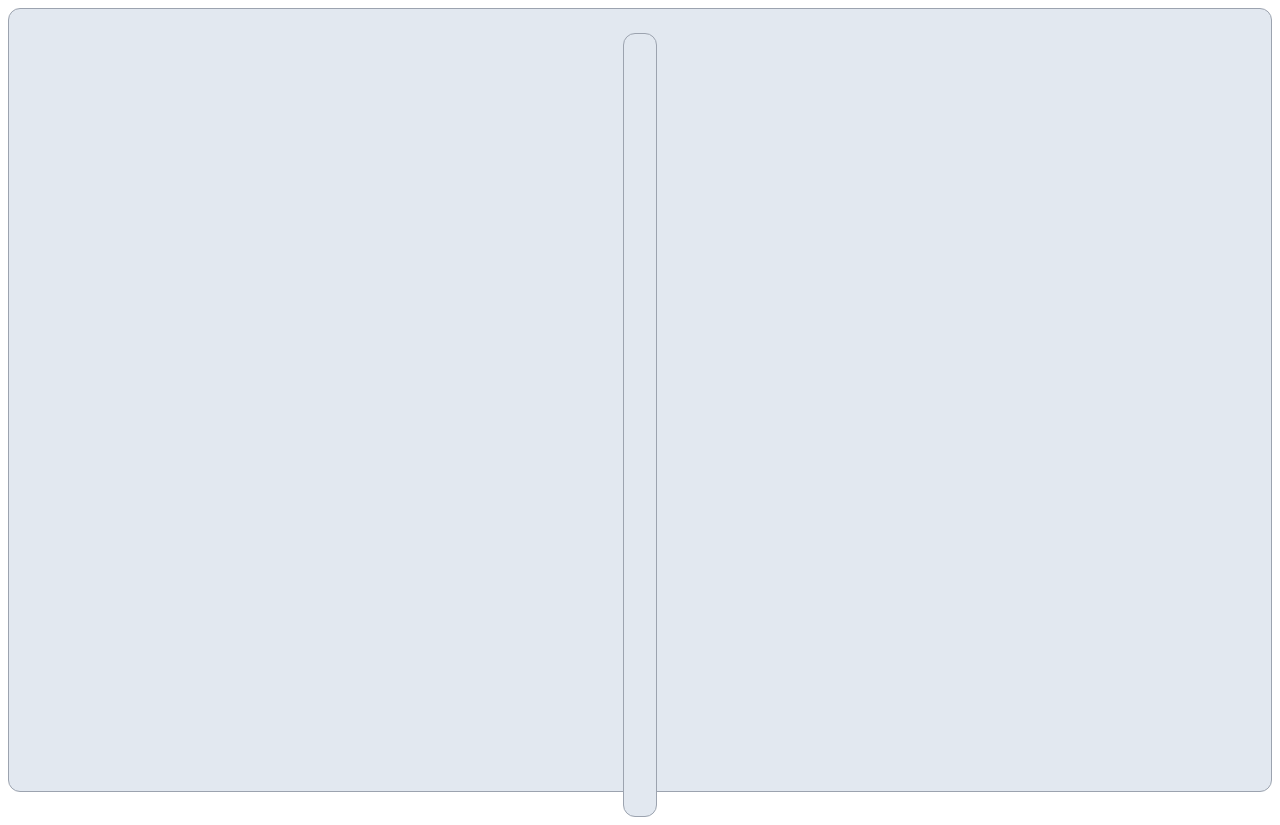
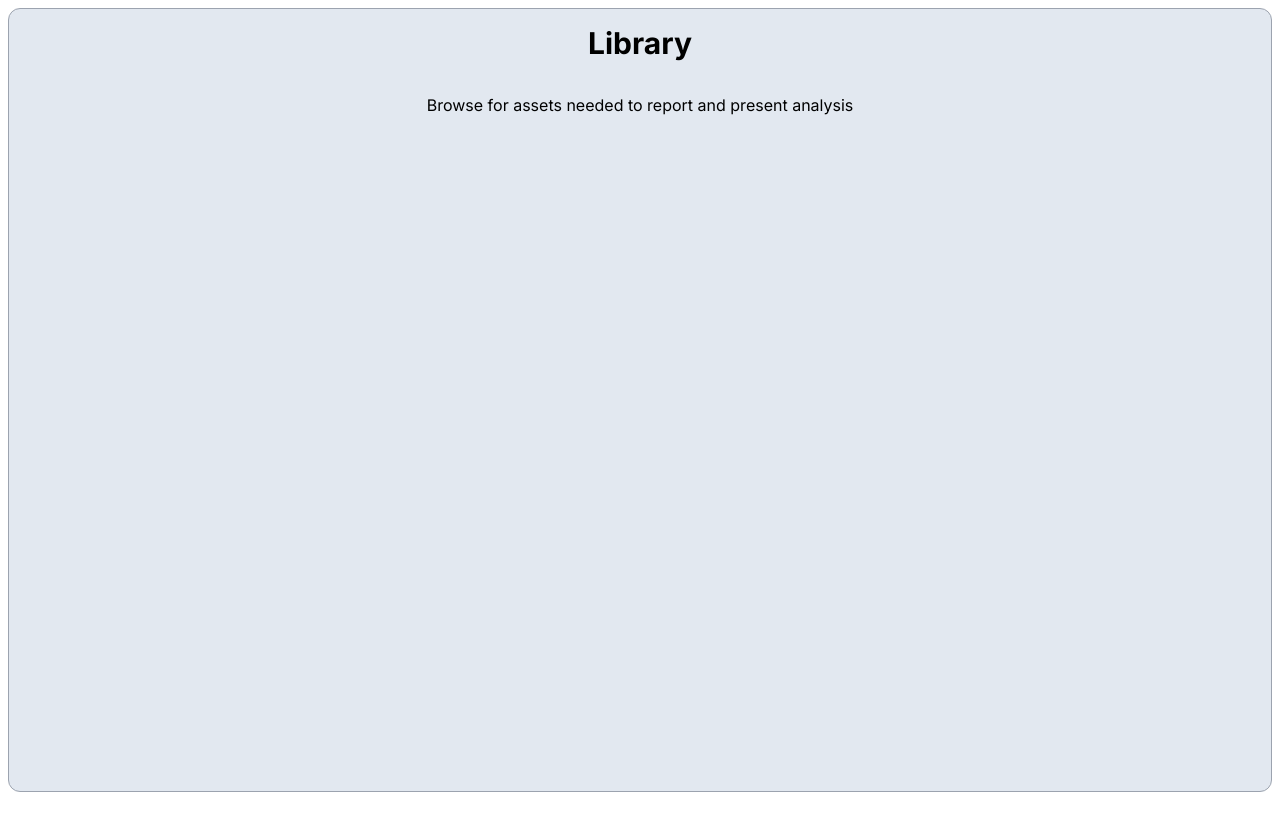
Before and after one commit to ronyevernaes/kpi-library, a Next.js app: page / in a window 1280 px wide. After the commit the page ends 800 px from the top, so only its background shows below. Built offline with nearby package versions, Linux system fonts and the light colour scheme.

Commit message:
add title and text to root page

```diff
--- a/src/app/globals.css
+++ b/src/app/globals.css
@@ -13,3 +13,7 @@ main {
 main > div {
   @apply flex flex-col items-center justify-center;
 }
+
+h1 {
+  @apply text-3xl font-bold text-center;
+}
--- a/src/app/page.tsx
+++ b/src/app/page.tsx
@@ -1,7 +1,9 @@
 export default function Home() {
   return (
-    <main>
+    <div className="flex flex-col gap-8">
+      <h1>Library</h1>
 
-    </main>
+      <p>Browse for assets needed to report and present analysis</p>
+    </div>
   );
 }
```
